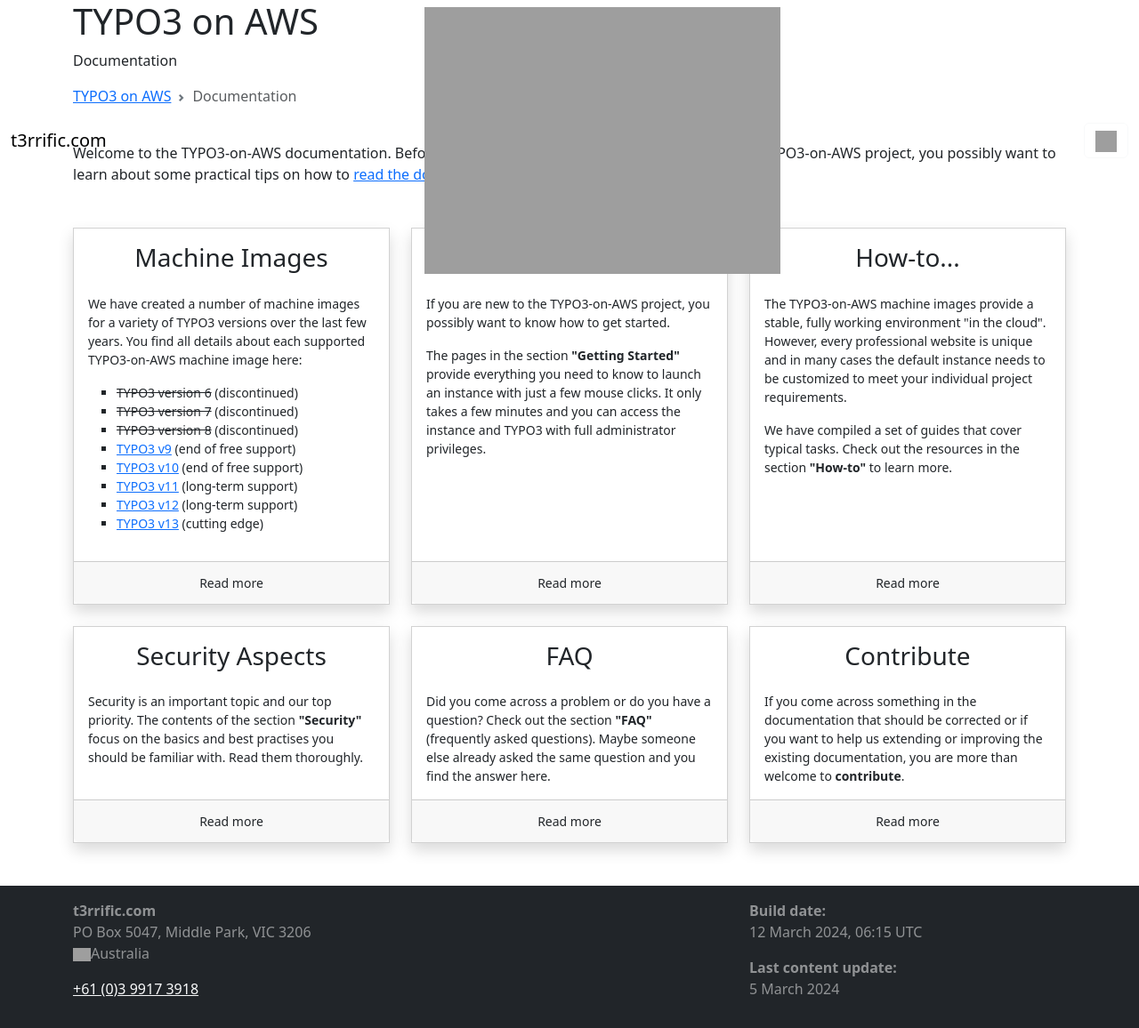
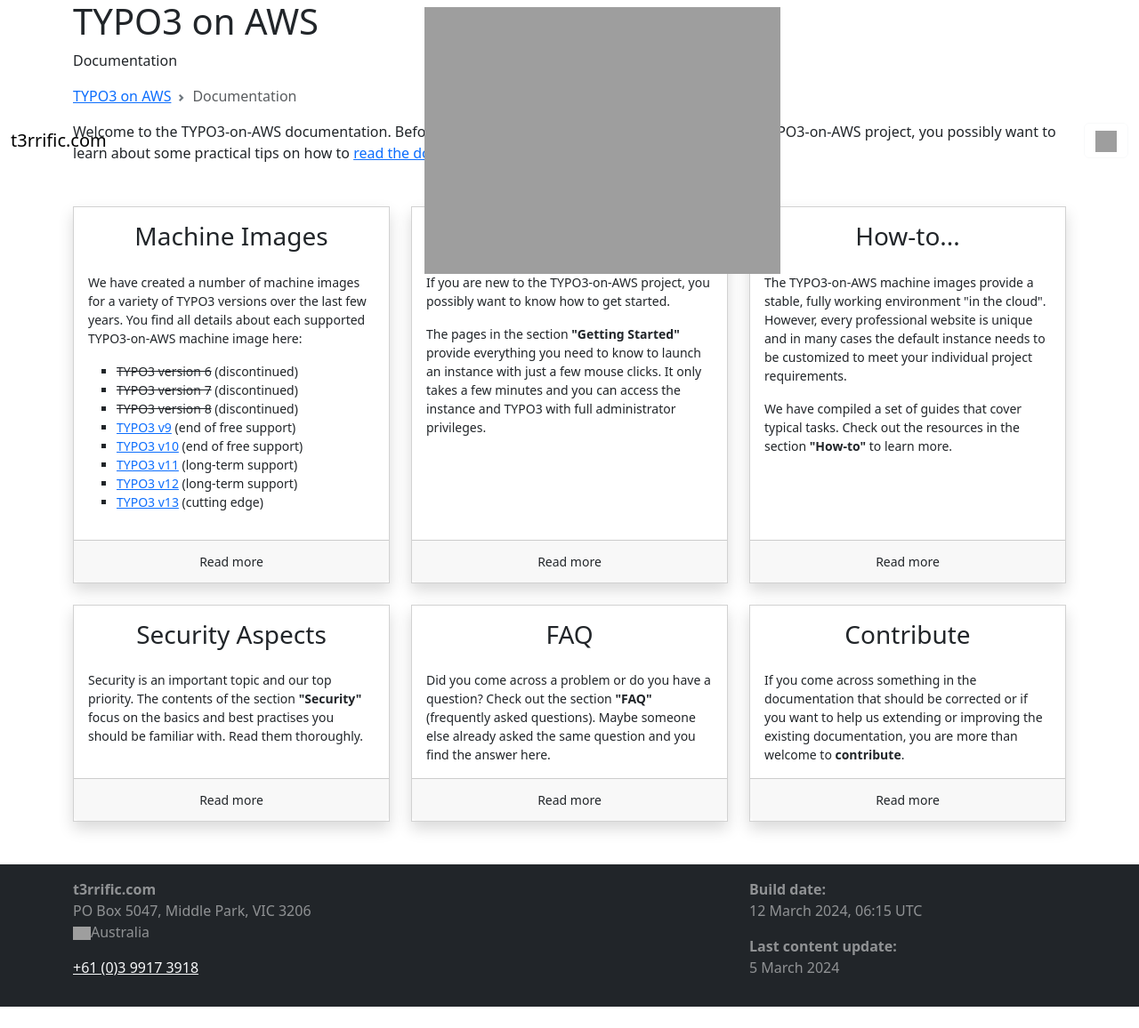
Before and after one commit to typo3-on-aws/Documentation, an MkDocs documentation site: the page built from src/index.md, in a window 1280 px wide. Shown: the whole page at 89% size. Built offline with MkDocs 1.6.1, drawn with Linux system fonts in a browser that asks for light colours; after the commit the page ends 1132 px from its top, so only the background shows below that.

Commit message:
Remove content's top margin

```diff
--- a/theme/base.html
+++ b/theme/base.html
@@ -130,7 +130,7 @@
 				{% if page.meta.firstHeadline %}<h2 class="firstHeadline">{{ page.meta.firstHeadline }}</h2>{% endif %}
 			{% endif %}
 			<div class="row">
-				<div class="col-md-12 py-4">
+				<div class="col-md-12 pb-4">
 					{% block content %}
 						{{ page.content }}
 					{% endblock %}
```
